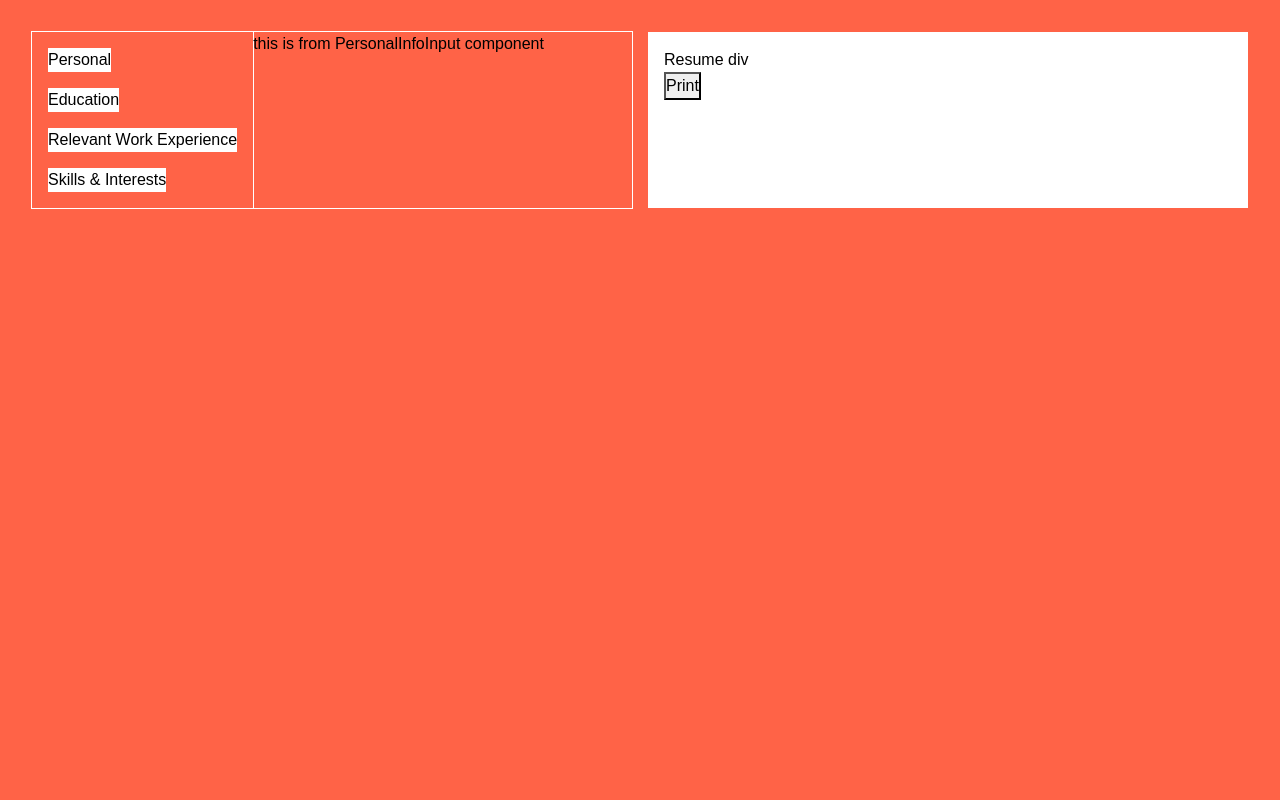
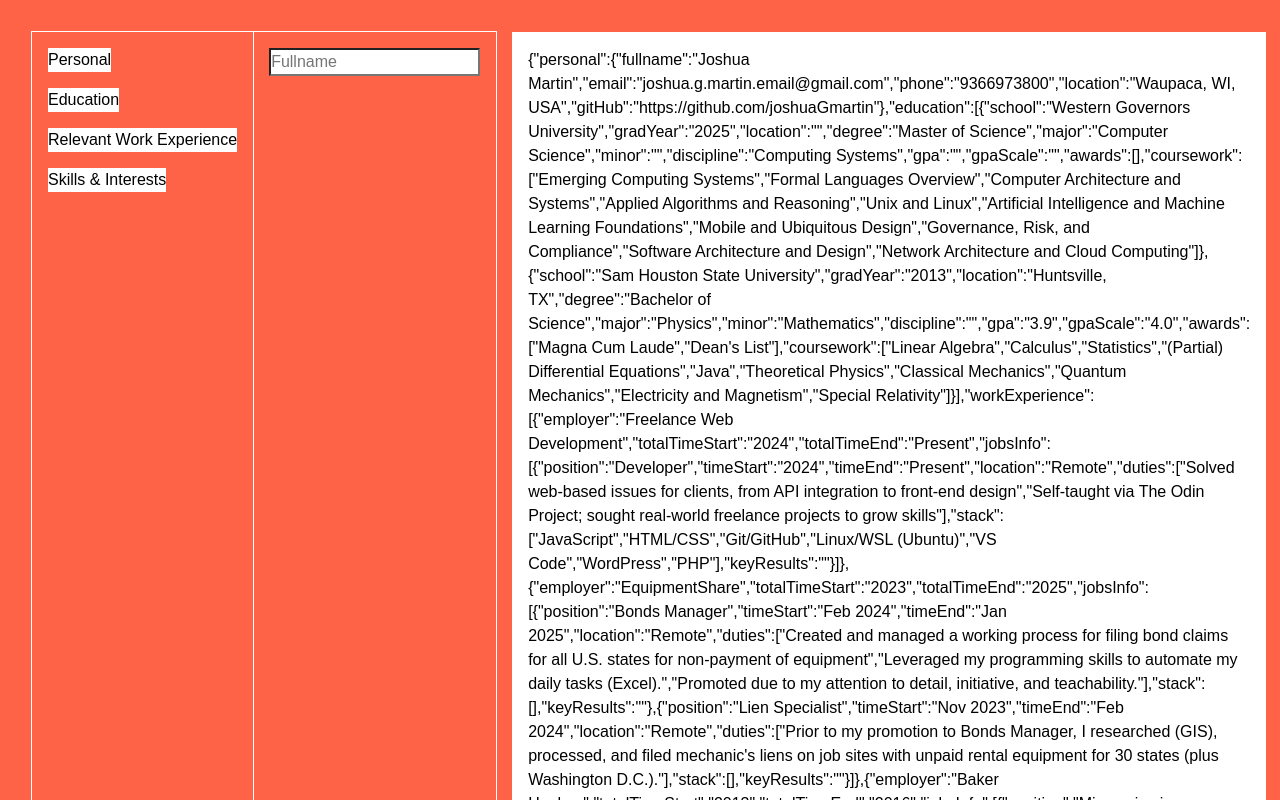
Before and after one commit to joshuaGmartin/cv-app, a React (Vite) app: page / in a window 1280 px wide. Shown: the top 800 px of the page. Built offline with nearby package versions, Linux system fonts and the light colour scheme.

Commit message:
Create data file and template.

```diff
--- a/src/App.css
+++ b/src/App.css
@@ -28,12 +28,15 @@
   grid-template-columns: max-content auto;
 }
 
+.InfoInput > * {
+  padding: var(--padding);
+}
+
 .InfoInput .infoSectionSelectors {
   outline: white solid 1px;
-  padding: var(--padding);
 
-  display: grid;
-  grid-template-rows: auto;
+  display: flex;
+  flex-direction: column;
   gap: var(--padding);
 }
 
@@ -43,7 +46,7 @@
 
   &:hover {
     cursor: pointer;
-    background-color: yellow;
+    background-color: yellowgreen;
   }
 }
 
--- a/src/App.jsx
+++ b/src/App.jsx
@@ -2,12 +2,15 @@ import { useState } from "react";
 import "./App.css";
 import InfoInput from "./components/InfoInput.jsx";
 import Resume from "./components/Resume.jsx";
+import userDataImport from "./userData.js";
 
 function App() {
+  const [userData, setUserData] = useState(userDataImport);
+
   return (
     <>
-      <InfoInput></InfoInput>
-      <Resume></Resume>
+      <InfoInput setUserData={setUserData}></InfoInput>
+      <Resume userData={userData}></Resume>
     </>
   );
 }
--- a/src/components/InfoInput.jsx
+++ b/src/components/InfoInput.jsx
@@ -12,7 +12,7 @@ const infoSections = [
   "Skills & Interests",
 ];
 
-export default function InfoInput() {
+export default function InfoInput({ setUserData }) {
   const [infoSelection, setInfoSelection] = useState("Personal");
 
   function infoSelectionComp() {
@@ -34,6 +34,7 @@ export default function InfoInput() {
         {infoSections.map((section) => {
           return (
             <InfoSectionSelector
+              key={section}
               value={section}
               onClick={() => setInfoSelection(section)}
             />
--- a/src/components/PersonalInfoInput.jsx
+++ b/src/components/PersonalInfoInput.jsx
@@ -1,7 +1,13 @@
 export default function PersonalInfoInput() {
   return (
     <div className="PersonalInfoInput">
-      this is from PersonalInfoInput component
+      <input type="text" placeholder="Fullname" />
     </div>
   );
 }
+
+// name
+// email
+// phone
+// location
+// github link
--- a/src/components/Resume.jsx
+++ b/src/components/Resume.jsx
@@ -1,7 +1,7 @@
-export default function Resume() {
+export default function Resume({ userData }) {
   return (
     <div className="Resume">
-      Resume div
+      {JSON.stringify(userData)}
       <div className="wrapper">
         <button onClick={clickAlert}>Print</button>
       </div>
--- /dev/null
+++ b/src/userData.js
@@ -0,0 +1,190 @@
+let userData = {
+  personal: {
+    fullname: "Joshua Martin",
+    email: "joshua.g.martin.email@gmail.com",
+    phone: "9366973800",
+    location: "Waupaca, WI, USA",
+    gitHub: "https://github.com/joshuaGmartin",
+  },
+  education: [
+    {
+      school: "Western Governors University",
+      gradYear: "2025",
+      location: "",
+      degree: "Master of Science",
+      major: "Computer Science",
+      minor: "",
+      discipline: "Computing Systems",
+      gpa: "",
+      gpaScale: "",
+      awards: [],
+      coursework: [
+        "Emerging Computing Systems",
+        "Formal Languages Overview",
+        "Computer Architecture and Systems",
+        "Applied Algorithms and Reasoning",
+        "Unix and Linux",
+        "Artificial Intelligence and Machine Learning Foundations",
+        "Mobile and Ubiquitous Design",
+        "Governance, Risk, and Compliance",
+        "Software Architecture and Design",
+        "Network Architecture and Cloud Computing",
+      ],
+    },
+    {
+      school: "Sam Houston State University",
+      gradYear: "2013",
+      location: "Huntsville, TX",
+      degree: "Bachelor of Science",
+      major: "Physics",
+      minor: "Mathematics",
+      discipline: "",
+      gpa: "3.9",
+      gpaScale: "4.0",
+      awards: ["Magna Cum Laude", "Dean's List"],
+      coursework: [
+        "Linear Algebra",
+        "Calculus",
+        "Statistics",
+        "(Partial) Differential Equations",
+        "Java",
+        "Theoretical Physics",
+        "Classical Mechanics",
+        "Quantum Mechanics",
+        "Electricity and Magnetism",
+        "Special Relativity",
+      ],
+    },
+  ],
+  workExperience: [
+    {
+      employer: "Freelance Web Development",
+      totalTimeStart: "2024",
+      totalTimeEnd: "Present",
+      jobsInfo: [
+        {
+          position: "Developer",
+          timeStart: "2024",
+          timeEnd: "Present",
+          location: "Remote",
+          duties: [
+            "Solved web-based issues for clients, from API integration to front-end design",
+            "Self-taught via The Odin Project; sought real-world freelance projects to grow skills",
+          ],
+          stack: [
+            "JavaScript",
+            "HTML/CSS",
+            "Git/GitHub",
+            "Linux/WSL (Ubuntu)",
+            "VS Code",
+            "WordPress",
+            "PHP",
+          ],
+          keyResults: "",
+        },
+      ],
+    },
+    {
+      employer: "EquipmentShare",
+      totalTimeStart: "2023",
+      totalTimeEnd: "2025",
+      jobsInfo: [
+        {
+          position: "Bonds Manager",
+          timeStart: "Feb 2024",
+          timeEnd: "Jan 2025",
+          location: "Remote",
+          duties: [
+            "Created and managed a working process for filing bond claims for all U.S. states for non-payment of equipment",
+            "Leveraged my programming skills to automate my daily tasks (Excel).",
+            "Promoted due to my attention to detail, initiative, and teachability.",
+          ],
+          stack: [],
+          keyResults: "",
+        },
+        {
+          position: "Lien Specialist",
+          timeStart: "Nov 2023",
+          timeEnd: "Feb 2024",
+          location: "Remote",
+          duties: [
+            "Prior to my promotion to Bonds Manager, I researched (GIS), processed, and filed mechanic's liens on job sites with unpaid rental equipment for 30 states (plus Washington D.C.).",
+          ],
+          stack: [],
+          keyResults: "",
+        },
+      ],
+    },
+    {
+      employer: "Baker Hughes",
+      totalTimeStart: "2013",
+      totalTimeEnd: "2016",
+      jobsInfo: [
+        {
+          position: "Microseismic Geophysicist",
+          timeStart: "",
+          timeEnd: "",
+          location: "Houston, TX",
+          duties: [
+            "Analyzed, processed, and managed large microseismic datasets from hydraulic fracturing, mapping out the fracture locations in real-time for clients.",
+            "Traveled to job sites across America and Saudi Arabia",
+            "Worked closely with engineering to test/troubleshoot new Linux-based remote software.",
+          ],
+          stack: [],
+          keyResults:
+            "Remote data analysis allowed for field-based/travel cost savings for all geoscientists.",
+        },
+      ],
+    },
+  ],
+  skillsAndInt: {
+    hardSkillsTech: [
+      "Python/pandas",
+      "Jupyter",
+      "Data Science",
+      "APIs",
+      "Unit Testing (Jest)",
+      "Webpack",
+      "npm",
+      "OOP",
+      "Modular Programming",
+      "Test Driven Development",
+      "MS Excel",
+      "MS Office",
+      "Some React/Node",
+      "Math",
+      "Physics",
+    ],
+    hardSkillsOther: [
+      "Ghostwriting",
+      "Copywriting",
+      "Business Analysis",
+      "eCommerce",
+      "Real Estate",
+      "Music",
+      "Teaching",
+    ],
+    softSkills: [
+      "Communication",
+      "Creative Problem Solving",
+      "Friendly/Easy-work-with",
+      "Genuine",
+      "Analytical",
+      "Quick",
+      "Learner",
+      "Self-motivated",
+      "Methodical",
+    ],
+    interests: [
+      "Family (wife and four kids)",
+      "Guitar",
+      "Painting",
+      "Fiction Novels",
+      "Writing",
+      "Calisthenics",
+      "Chaos Theory",
+    ],
+  },
+};
+
+export default userData;
```
